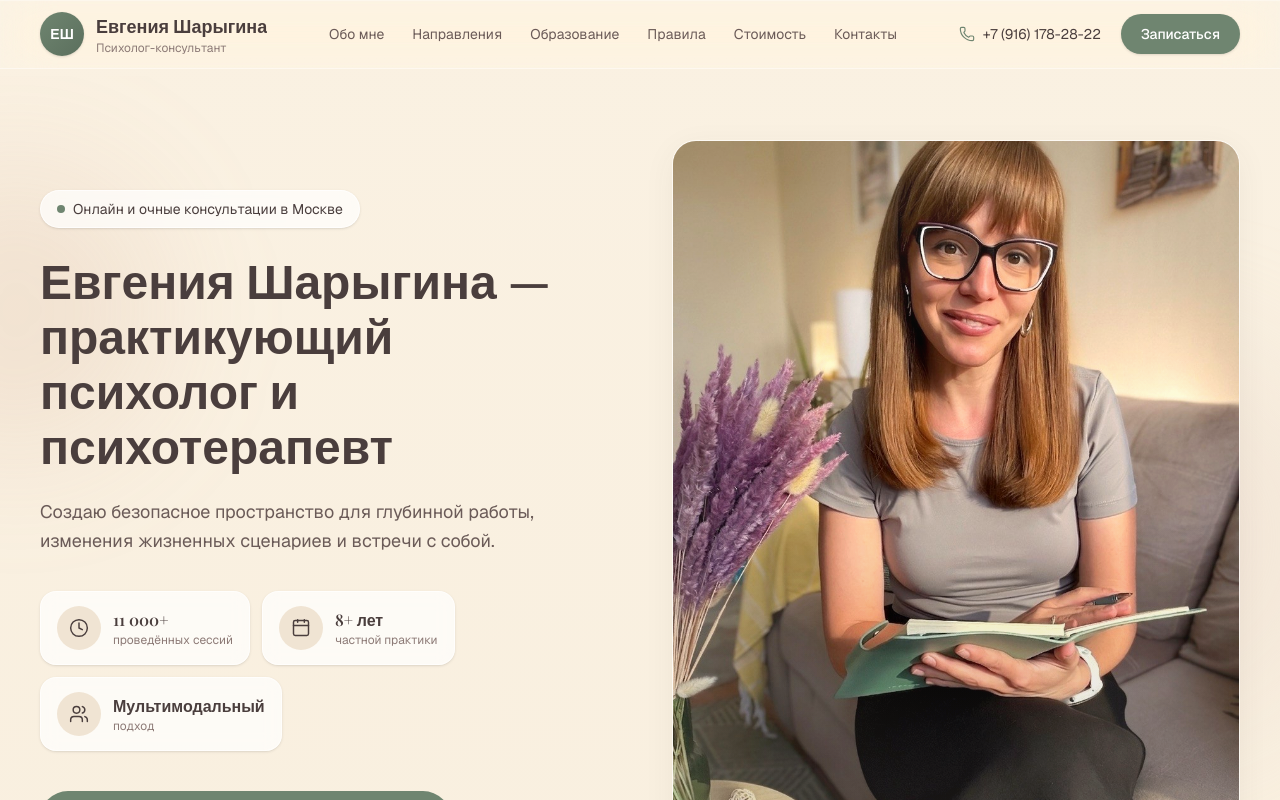
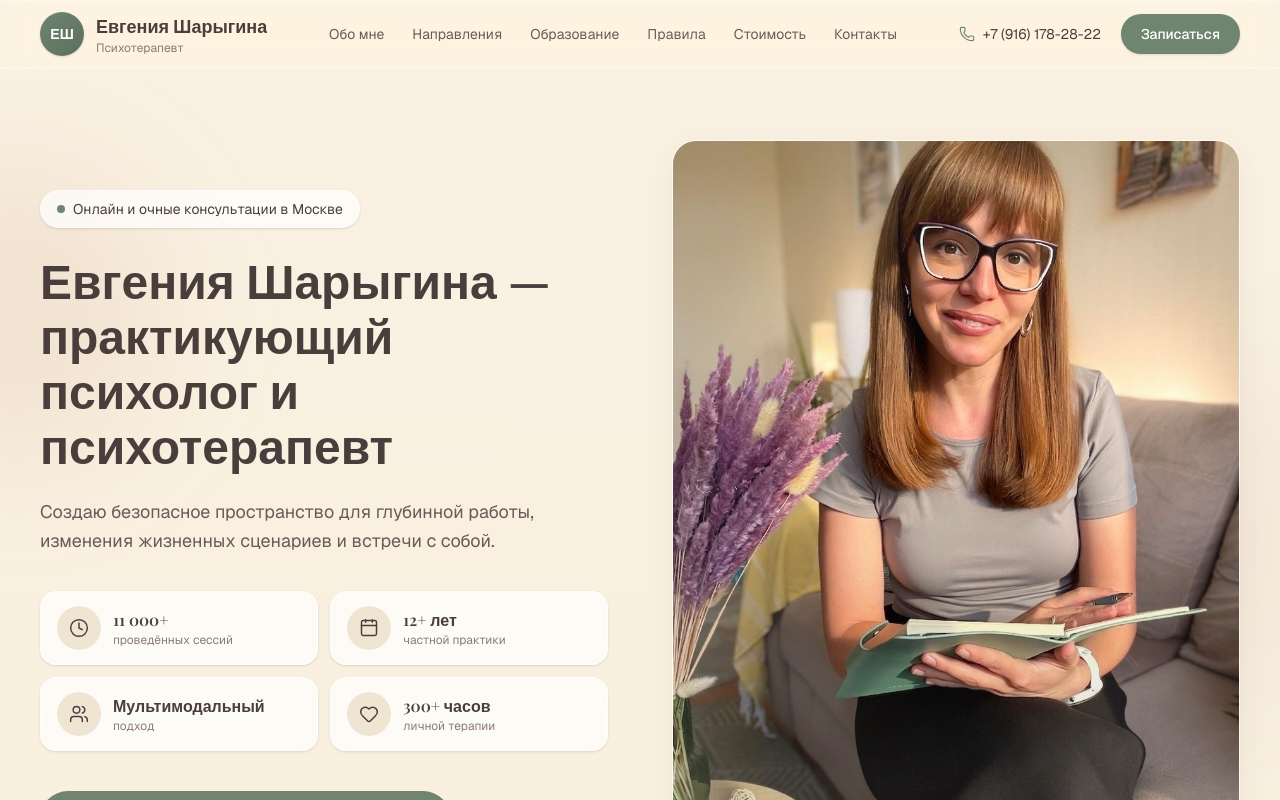
Before and after one commit to DmSharygin/PsySharyginaLanding, a Next.js app: page / in a window 1280 px wide. Shown: the top 800 px of the page. Built offline with nearby package versions, Linux system fonts and the light colour scheme.

Commit message:
visual fixes header section

```diff
--- a/app/page.tsx
+++ b/app/page.tsx
@@ -73,8 +73,9 @@ const navLinks = [
 /** Три ключевые метрики hero — отдельные карточки с иконкой. */
 const heroStats = [
   { icon: Clock, value: '11 000+', label: 'проведённых сессий' },
-  { icon: Calendar, value: '8+ лет', label: 'частной практики' },
+  { icon: Calendar, value: '12+ лет', label: 'частной практики' },
   { icon: Users, value: 'Мультимодальный', label: 'подход' },
+  { icon: Heart, value: '300+ часов', label: 'личной терапии' }
 ];
 
 const forMePoints = [
@@ -471,8 +472,8 @@ export default function Home() {
       {/* ---------------------------------------------------------------- */}
       <header
         className={`fixed inset-x-0 top-0 z-50 transition-all duration-500 ${scrolled
-            ? 'bg-white/35 backdrop-blur-2xl backdrop-saturate-150 shadow-[0_8px_32px_rgba(74,62,61,0.10)]'
-            : 'bg-white/15 backdrop-blur-xl backdrop-saturate-150 shadow-none'
+          ? 'bg-white/35 backdrop-blur-2xl backdrop-saturate-150 shadow-[0_8px_32px_rgba(74,62,61,0.10)]'
+          : 'bg-white/15 backdrop-blur-xl backdrop-saturate-150 shadow-none'
           }`}
         style={{
           borderBottom: '1px solid rgba(255,255,255,0.45)',
@@ -494,7 +495,7 @@ export default function Home() {
               <span className={`${playfair.className} truncate text-base font-semibold text-[#4A3E3D] md:text-lg`}>
                 Евгения Шарыгина
               </span>
-              <span className="truncate text-xs text-[#8C7A76]">Психолог-консультант</span>
+              <span className="truncate text-xs text-[#8C7A76]">Психотерапевт</span>
             </span>
           </a>
 
@@ -567,11 +568,11 @@ export default function Home() {
             </p>
 
             {/* метрики */}
-            <div className="mt-9 flex flex-wrap gap-3">
+            <div className="mt-9 grid grid-cols-1 gap-3 sm:grid-cols-2 lg:grid-cols-2">
               {heroStats.map(({ icon: Icon, value, label }) => (
                 <div
                   key={label}
-                  className="flex min-w-[190px] flex-1 items-center gap-3 rounded-2xl border border-white/60 bg-white/70 px-4 py-3.5 shadow-sm backdrop-blur-sm sm:flex-none"
+                  className="flex items-center gap-3 rounded-2xl border border-white/60 bg-white/70 px-4 py-3.5 shadow-sm backdrop-blur-sm"
                 >
                   <span className="flex h-11 w-11 flex-shrink-0 items-center justify-center rounded-full bg-[#F0E4D3]">
                     <Icon className="h-5 w-5 text-[#4A3E3D]" strokeWidth={1.75} />
```
